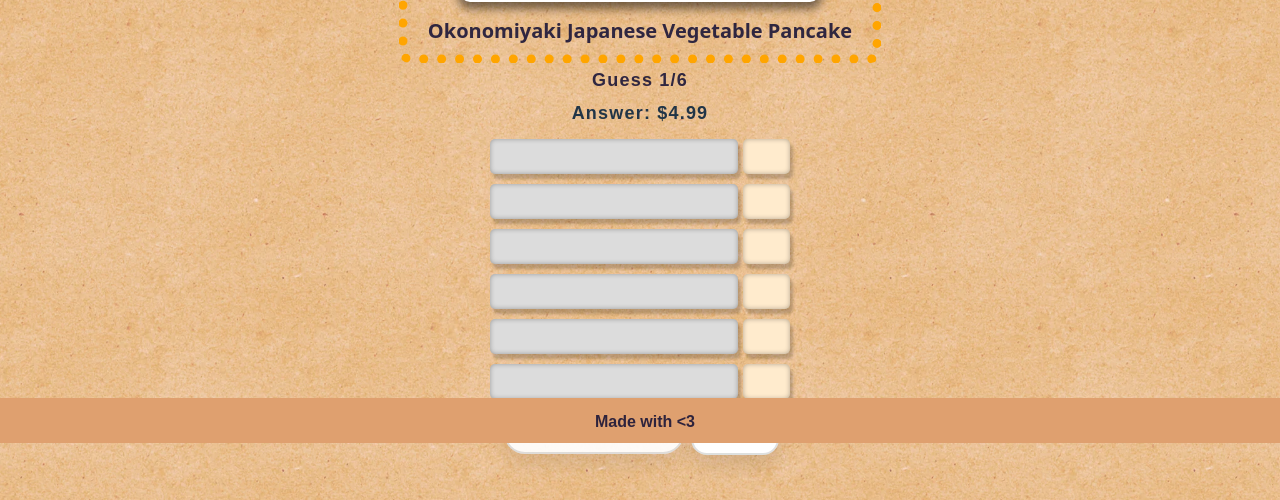
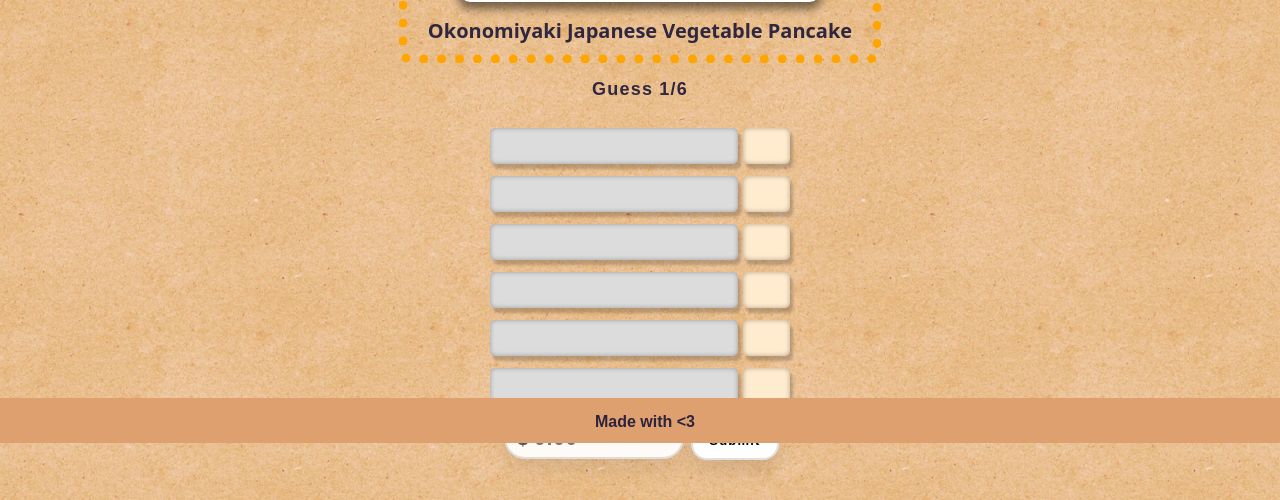
Before and after one commit to brianhe8/TraderJodle, a React (Vite) app in the folder traderjodle/frontend/: page / in a window 1280 px wide. Shown: the part 357-857 px from the top of the page. Built offline with nearby package versions, Linux system fonts and the light colour scheme; grey boxes are pictures that could not be loaded; a web font is replaced by a local one.

Commit message:
flipping animation

```diff
--- a/traderjodle/frontend/src/App.tsx
+++ b/traderjodle/frontend/src/App.tsx
@@ -16,12 +16,14 @@ type GuessDirection = 'up' | 'down' | 'correct' | null;
 type Guess = {
   value: string | null;
   direction: GuessDirection;
+  flipped: boolean;
 };
 
 function createInitialHistory(): Guess[] {
   return Array.from({ length: 6 }, () => ({
     value: null,
     direction: null,
+    flipped: false,
   }));
 }
 
@@ -76,12 +78,26 @@ export default function Game() {
       updated[targetIndex] = {
         value: '$' + formattedGuess,
         direction: guessDirection,
+        flipped: false,
       };
       return updated;
     });
 
+    const flipIndex = index;
+    window.setTimeout(() => {
+      setHistory((prev) => {
+        const next = [...prev];
+        const row = next[flipIndex];
+        if (row?.value !== null) {
+          next[flipIndex] = { ...row, flipped: true };
+        }
+        return next;
+      });
+    }, 100);
+
     if (guessDirection === 'correct') {
       setHasWon(true);
+      setIsGameOver(true);
     }
     if (index === 5) {
       setIsGameOver(true);
@@ -112,7 +128,7 @@ export default function Game() {
           <p>{numGuesses >= 6 ? 'Guess 6/6' : 'Guess ' + numGuesses + '/6'}</p>
           <div className="game-stats-result-message">
             <p>{hasWon ? 'You win!' : ''}</p>
-            <p> {'Answer: $' + itemSolution}</p>
+            <p> {isGameOver ? 'Answer: $' + itemSolution : ''}</p>
             <p>{isGameOver && !hasWon ? "You'll get it next time!" : ''}</p>
           </div>
         </div>
--- a/traderjodle/frontend/src/components/Guesses.tsx
+++ b/traderjodle/frontend/src/components/Guesses.tsx
@@ -10,7 +10,15 @@ interface GuessesProps {
 type Guess = {
   value: string | null;
   direction: 'up' | 'down' | 'correct' | null;
+  flipped: boolean;
 };
+
+function DirectionGlyph({ direction }: { direction: Guess['direction'] }) {
+  if (direction === 'up') return '⬆️';
+  if (direction === 'down') return '⬇️';
+  if (direction === 'correct') return '✅';
+  return null;
+}
 
 function Guesses({ history, hasWon, isGameOver, onSubmitGuess }: GuessesProps) {
   const [guess, setGuess] = useState<string>('');
@@ -94,25 +102,31 @@ function Guesses({ history, hasWon, isGameOver, onSubmitGuess }: GuessesProps) {
       <div className="grid-container">
         {history.map((g, i) => (
           <div key={i} className="guess-value-box">
-            <div className="flip-front">
-              <div className="value-cell">{g.value ?? ''}</div>
-              <div className="direction-cell">
-                {g.direction === 'up' && '⬆️'}
-                {g.direction === 'down' && '⬇️'}
-                {g.direction === 'correct' && '✅'}
+            {g.value === null ? (
+              <div className="guess-row-static">
+                <div className="value-cell" />
+                <div className="direction-cell" />
               </div>
-            </div>
-            {/*
-                            <div className="flip-back">
-                                <div className="value-cell">
-                                    {g.value ?? ''}
-                                </div>
-                                <div className="direction-cell">
-                                    {g.direction === 'up' && '⬆️'}
-                                    {g.direction === 'down' && '⬇️'}
-                                    {g.direction === 'correct' && '✅'}
-                                </div>
-                            </div> */}
+            ) : (
+              <div className="flip-card">
+                <div
+                  className={
+                    g.flipped ? 'flip-card-inner is-flipped' : 'flip-card-inner'
+                  }
+                >
+                  <div className="flip-face flip-face--front">
+                    <div className="value-cell flip-placeholder"></div>
+                    <div className="direction-cell" />
+                  </div>
+                  <div className="flip-face flip-face--back">
+                    <div className="value-cell">{g.value}</div>
+                    <div className="direction-cell">
+                      <DirectionGlyph direction={g.direction} />
+                    </div>
+                  </div>
+                </div>
+              </div>
+            )}
           </div>
         ))}
       </div>
--- a/traderjodle/frontend/src/styles/App.css
+++ b/traderjodle/frontend/src/styles/App.css
@@ -79,7 +79,7 @@ body {
   font-size: 20px;
 }
 .game-stats {
-  margin: 7px;
+  margin: 16px 8px 8px 8px;
   font-size: 18px;
   font-family: 'TJFont', sans-serif;
   letter-spacing: 1.2px;
@@ -87,6 +87,7 @@ body {
 .game-stats-result-message {
   color: #213547;
   padding: 12px 8px 8px 8px;
+  line-height: 1.2;
 }
 /* logo stuff */
 .logo:hover {
--- a/traderjodle/frontend/src/styles/Guesses.css
+++ b/traderjodle/frontend/src/styles/Guesses.css
@@ -7,7 +7,7 @@
   flex-direction: column; /* sets guesses to be vertical*/
   width: 300px; /* sets max width of grid container */
   margin: 0 auto; /* centers guesses container */
-  gap: 10px;
+  gap: 12px;
 }
 
 /* Each row */
@@ -21,20 +21,61 @@
   font-family: 'TJFont', sans-serif;
   letter-spacing: 1.1px;
 }
-.flip-front {
+.guess-row-static {
   display: flex;
   width: 100%;
   flex-direction: row;
-  align-items: center; /* centers content vertically */
-  box-sizing: border-box; /* only applies if you set px to width */
+  align-items: center;
+  box-sizing: border-box;
   gap: 5px;
+}
+
+.flip-card {
+  width: 100%;
+  perspective: 900px;
+}
+
+.flip-card-inner {
+  position: relative;
+  width: 100%;
+  height: 35px;
+  transform-style: preserve-3d;
+  transition: transform 0.8s ease;
+}
+
+.flip-card-inner.is-flipped {
+  transform: rotateX(180deg);
+}
+
+.flip-face {
+  position: absolute;
+  inset: 0;
+  display: flex;
+  flex-direction: row;
+  align-items: stretch;
+  gap: 5px;
+  width: 100%;
+  box-sizing: border-box;
+  backface-visibility: hidden;
+  -webkit-backface-visibility: hidden;
+}
+
+.flip-face--back {
+  transform: rotateX(180deg);
+}
+
+.flip-placeholder {
+  justify-content: center;
+  padding-left: 0;
+  color: rgba(0, 0, 0, 0.35);
 }
 .value-cell {
   display: flex;
   justify-content: flex-start;
   align-items: center;
   flex: 5; /* width */
-  height: 35px;
+  font-size: 18px;
+  height: 36px;
   overflow: hidden;
   border-radius: 5px;
   padding-left: 15px;
@@ -49,7 +90,7 @@
   justify-content: center;
   align-items: center;
   flex: 1; /* width */
-  height: 35px;
+  height: 36px;
   border-radius: 5px;
   background-color: blanchedalmond;
   box-shadow:
@@ -69,7 +110,7 @@
   left: 16px;
   top: 50%;
   transform: translateY(-50%);
-  font-size: 18px;
+  font-size: 20px;
   font-weight: 700;
   color: rgba(0, 0, 0, 0.65);
   pointer-events: none;
```
